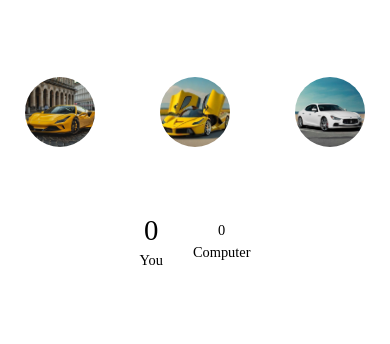
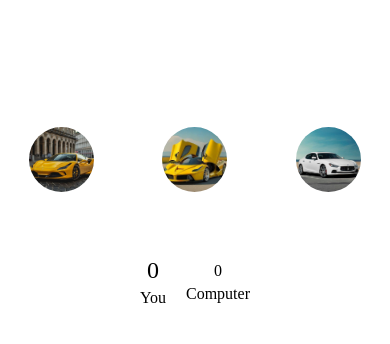
Before and after one commit to abuzar-younas-codes/Rock-Paper-Scissors, a plain HTML site: page index.html in a window 390 px wide. Shown: the part 83-427 px from the top of the page. Drawn offline with Linux system fonts and the light colour scheme.

Commit message:
Update style.css

```diff
--- a/style.css
+++ b/style.css
@@ -68,46 +68,40 @@
     border-radius: 1rem;
 }
 
-
-/* Mobile Optimization - FINAL FIX */
 @media (max-width: 600px) {
-    /* 1. Score Board ka text chota karein */
+    /* 1. Score Board Container */
     .score-board {
-        display: flex;
-        justify-content: center;
-        align-items: center;
-        gap: 30px; /* Do scores ke beech ki jagah */
-        margin: 20px 0;
+        display: flex !important;
+        justify-content: center !important;
+        align-items: center !important;
+        gap: 20px !important;
+        width: 100% !important;
+        margin: 10px auto !important;
     }
 
-    /* Score labels (User Score, Computer Score) ka size */
+    /* 2. Dono Scores ka Text (User aur Computer) */
     .score p {
-        font-size: 0.9rem !important; /* !important lagaya taaki purani settings override hon */
-        margin-bottom: 5px;
+        font-size: 1rem !important; /* Isse text chota ho jayega */
+        margin: 5px 0 !important;
+        white-space: nowrap !important; /* Text ko ek line mein rakhega */
     }
 
-    /* Score Numbers (10, 8) ka size */
+    /* 3. Score Numbers (16, 24 wagera) */
     #user-score, #comp-score {
-        font-size: 1.8rem !important;
+        font-size: 1.5rem !important; /* Numbers ka size munasib rakha */
+        display: block !important;
     }
 
-    /* 2. Images ko ek line mein laane ke liye */
+    /* 4. Images ko ek line mein laane ke liye */
     .choices {
-        display: flex;
-        justify-content: center;
-        gap: 15px;
-        margin-top: 2rem;
+        display: flex !important;
+        flex-direction: row !important;
+        justify-content: center !important;
+        gap: 10px !important;
     }
 
     .choice img {
-        width: 70px !important;
-        height: 70px !important;
-    }
-
-    /* 3. Message box (Game was draw) */
-    #msg {
-        font-size: 0.8rem;
-        width: 80%;
-        padding: 10px;
+        width: 65px !important;
+        height: 65px !important;
     }
 }
```
